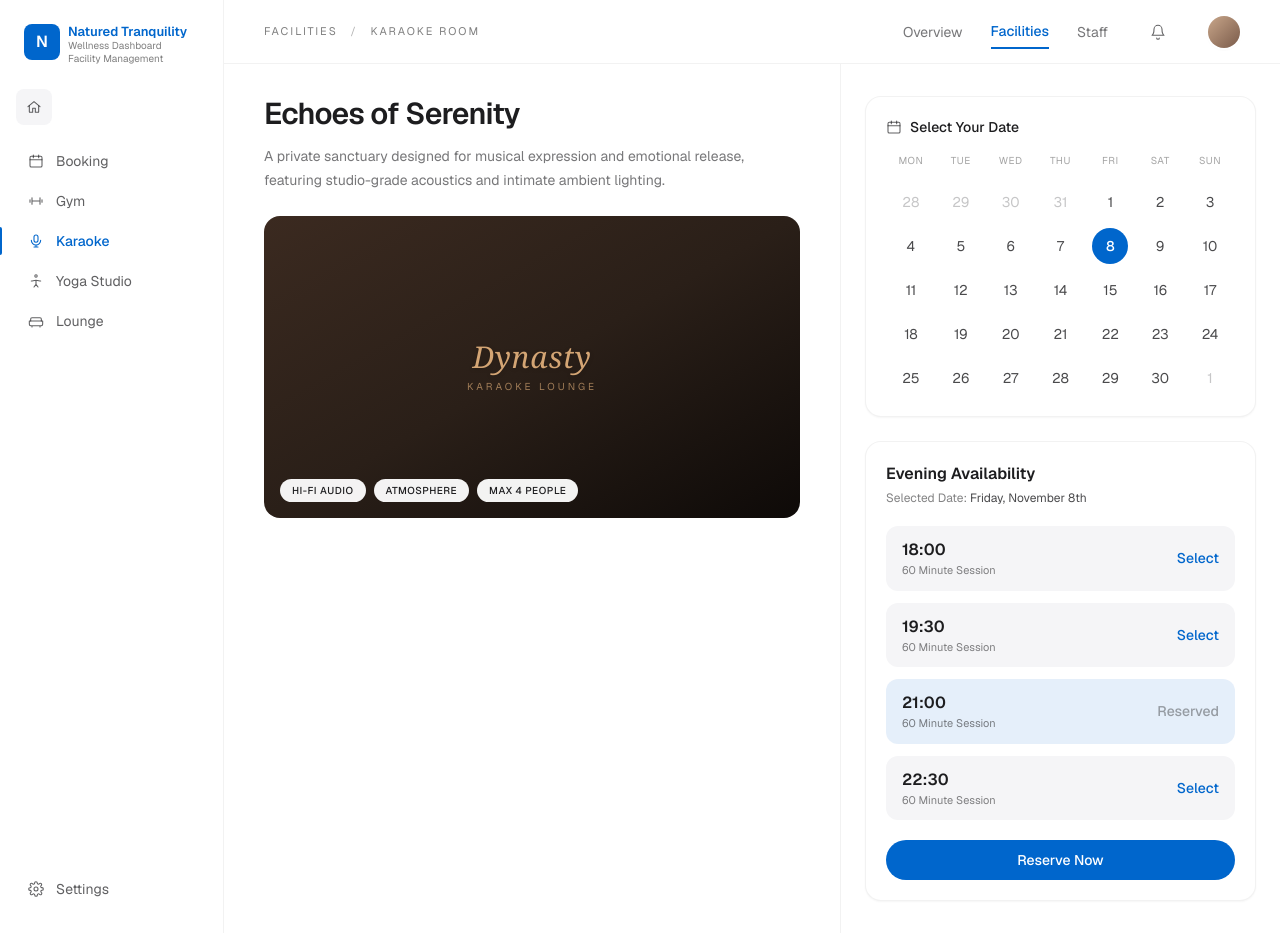
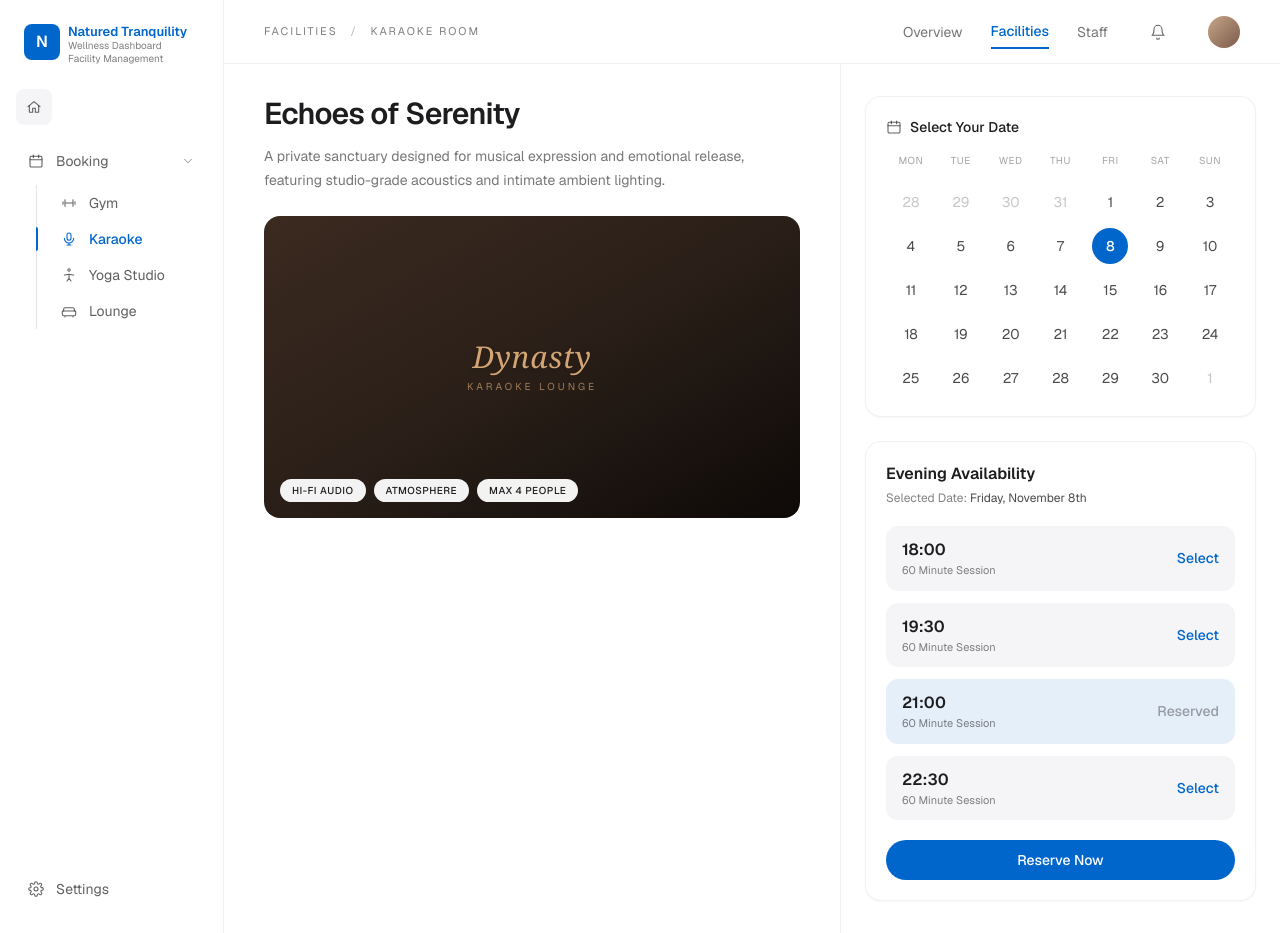
Before and after one commit to Binary67/sunoki, a Next.js app: page / in a window 1280 px wide. Built offline with nearby package versions, Linux system fonts and the light colour scheme.

Commit message:
Group booking sub-items under collapsible parent nav

```diff
--- a/app/page.tsx
+++ b/app/page.tsx
@@ -65,8 +65,13 @@ const CalendarIcon = ({ className }: IconProps) => (
   </svg>
 );
 
-const navItems = [
-  { id: "booking", label: "Booking", Icon: BookingIcon },
+const ChevronIcon = ({ className }: IconProps) => (
+  <svg viewBox="0 0 24 24" fill="none" stroke="currentColor" strokeWidth="1.8" strokeLinecap="round" strokeLinejoin="round" className={className}>
+    <path d="m9 6 6 6-6 6" />
+  </svg>
+);
+
+const bookingChildren = [
   { id: "gym", label: "Gym", Icon: GymIcon },
   { id: "karaoke", label: "Karaoke", Icon: KaraokeIcon },
   { id: "yoga", label: "Yoga Studio", Icon: YogaIcon },
@@ -92,6 +97,7 @@ const weekdays = ["MON", "TUE", "WED", "THU", "FRI", "SAT", "SUN"];
 
 export default function Home() {
   const [reserved, setReserved] = useState(false);
+  const [bookingOpen, setBookingOpen] = useState(true);
 
   return (
     <div className="flex flex-1 w-full bg-white text-ink">
@@ -119,24 +125,43 @@ export default function Home() {
         </button>
 
         <nav className="mt-4 flex flex-col">
-          {navItems.map(({ id, label, Icon }) => {
+          <button
+            type="button"
+            onClick={() => setBookingOpen((v) => !v)}
+            aria-expanded={bookingOpen}
+            className="flex items-center gap-3 px-3 py-2.5 rounded-md text-sm text-ink/70 hover:text-ink"
+          >
+            <BookingIcon className="size-4" />
+            <span className="flex-1 text-left">Booking</span>
+            <ChevronIcon
+              className={`size-3.5 text-ink/40 transition-transform ${
+                bookingOpen ? "rotate-90" : ""
+              }`}
+            />
+          </button>
+
+          {bookingOpen && (
+            <div className="mt-1 ml-5 pl-3 border-l border-black/10 flex flex-col">
+              {bookingChildren.map(({ id, label, Icon }) => {
                 const active = id === "karaoke";
                 return (
                   <button
                     key={id}
                     type="button"
-                className={`relative flex items-center gap-3 px-3 py-2.5 rounded-md text-sm transition-colors ${
+                    className={`relative flex items-center gap-3 px-3 py-2 rounded-md text-sm transition-colors ${
                       active ? "text-brand font-medium" : "text-ink/70 hover:text-ink"
                     }`}
                   >
                     {active && (
-                  <span className="absolute -left-4 top-1.5 bottom-1.5 w-0.5 rounded-r bg-brand" />
+                      <span className="absolute -left-[13px] top-1.5 bottom-1.5 w-0.5 rounded-r bg-brand" />
                     )}
                     <Icon className="size-4" />
                     <span>{label}</span>
                   </button>
                 );
               })}
+            </div>
+          )}
         </nav>
 
         <button
```
Lines whose indentation alone changed are shown as unchanged.
